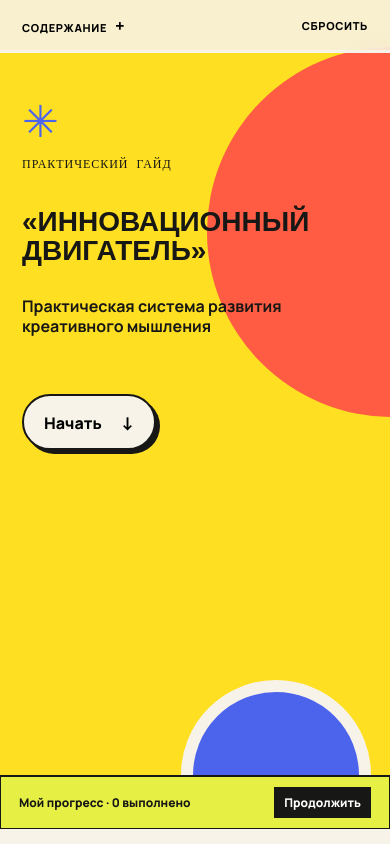
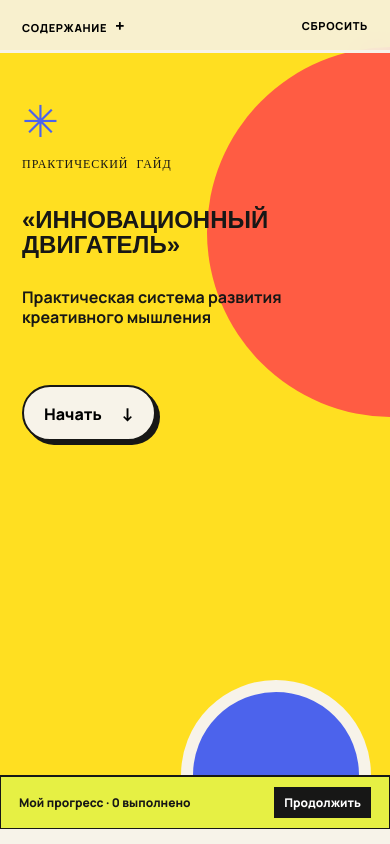
Before and after one commit to ElazAzel/aruzhan_jedai, a React (Vite) app: page / in a window 390 px wide. Shown: the top 844 px of the page. Built offline with nearby package versions, Linux system fonts and the light colour scheme; a web font is replaced by a local one.

Commit message:
Fit hero title on phones

```diff
--- a/src/mobile-fixes.css
+++ b/src/mobile-fixes.css
@@ -22,7 +22,7 @@
 
   .cover h1 {
     max-width: 100%;
-    font-size: 28px;
+    font-size: 24px;
     line-height: 1.05;
     letter-spacing: 0;
   }
@@ -31,3 +31,9 @@
     max-width: 315px;
   }
 }
+
+@media (max-width: 360px) {
+  .cover h1 {
+    font-size: 21px;
+  }
+}
```
